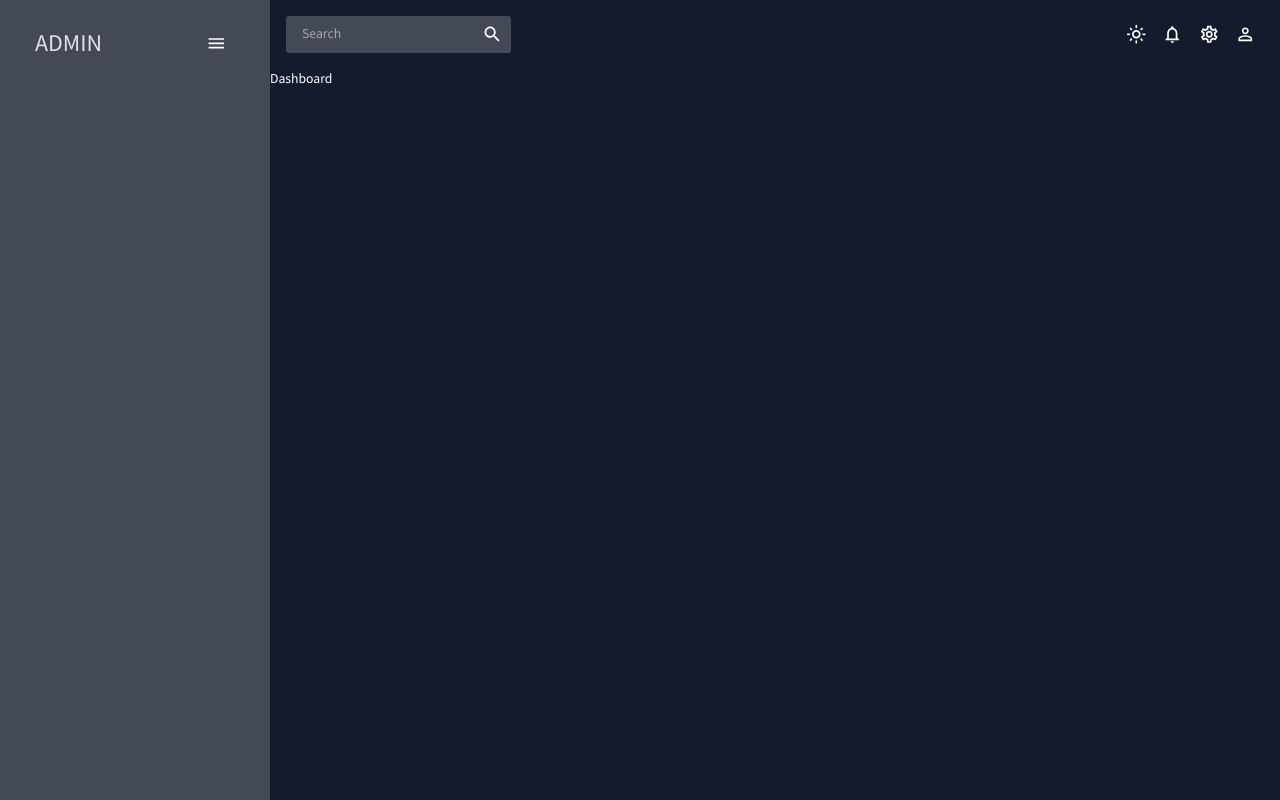
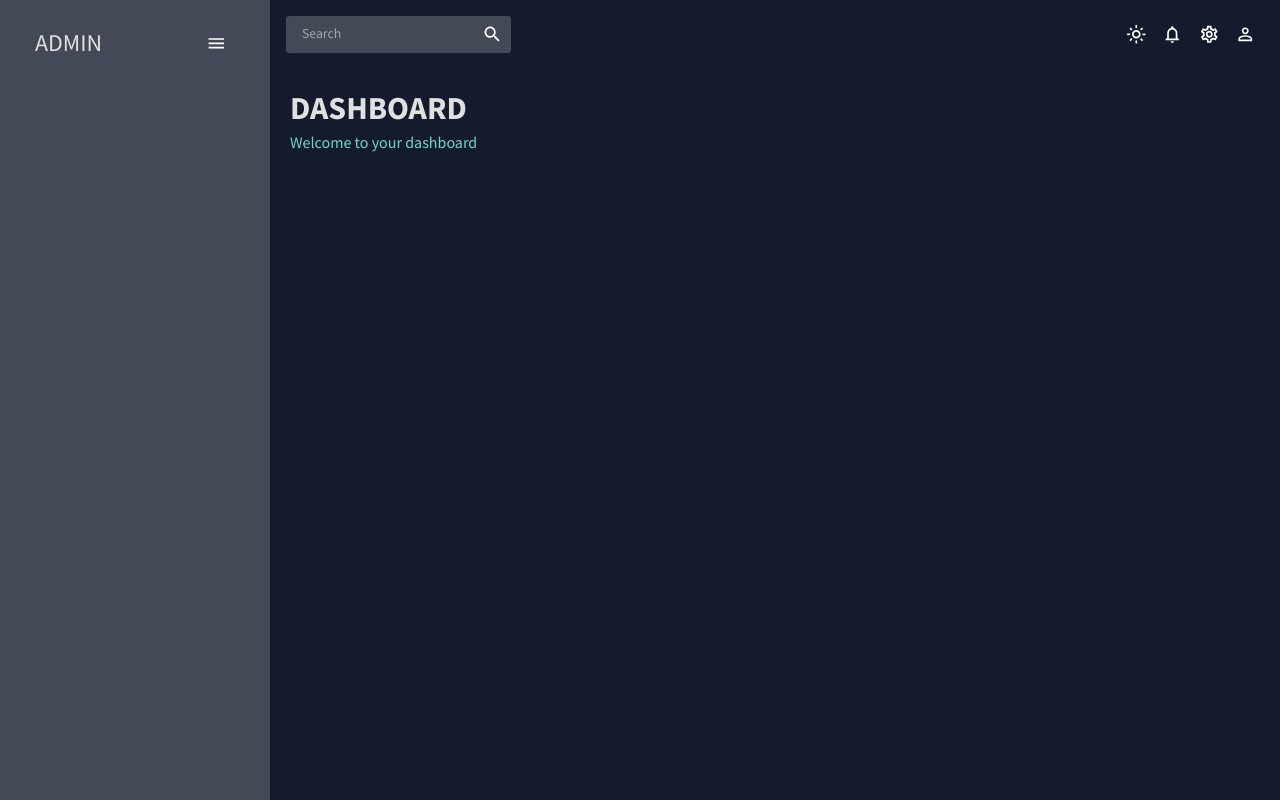
Before and after one commit to daisyle0203/React_Admin, a React (Create React App) app: page / in a window 1280 px wide. Built offline with nearby package versions, Linux system fonts and the light colour scheme.

Commit message:
create header component and add it to dashboard

```diff
--- /dev/null
+++ b/src/components/Header.jsx
@@ -0,0 +1,25 @@
+import { Typography, Box, useTheme } from "@mui/material"
+import { tokens } from "../theme"
+
+const Header = ({ title, subtitle }) => {
+  const theme = useTheme()
+  const colors = tokens(theme.palette.mode)
+
+  return (
+    <Box mb="30px">
+      <Typography
+        variant="h2"
+        color={colors.grey[100]}
+        fontWeight="bold"
+        sx={{ m: "0 0 5px 0" }}
+      >
+        {title}
+      </Typography>
+      <Typography variant="h5" color={colors.greenAccent[400]}>
+        {subtitle}
+      </Typography>
+    </Box>
+  )
+}
+
+export default Header
--- a/src/scenes/dashboard/index.jsx
+++ b/src/scenes/dashboard/index.jsx
@@ -1,8 +1,14 @@
-
+import { Box } from "@mui/material"
+import Header from "../../components/Header"
 
 const Dashboard = () => {
   return (
-    <div> Dashboard</div>
+    <Box m="20px">
+      {/* HEADER */}
+      <Box display="flex" justifyContent="space-between" alignItems="center">
+        <Header title="DASHBOARD" subtitle="Welcome to your dashboard" />
+      </Box>
+    </Box>
   )
 }
 
```
